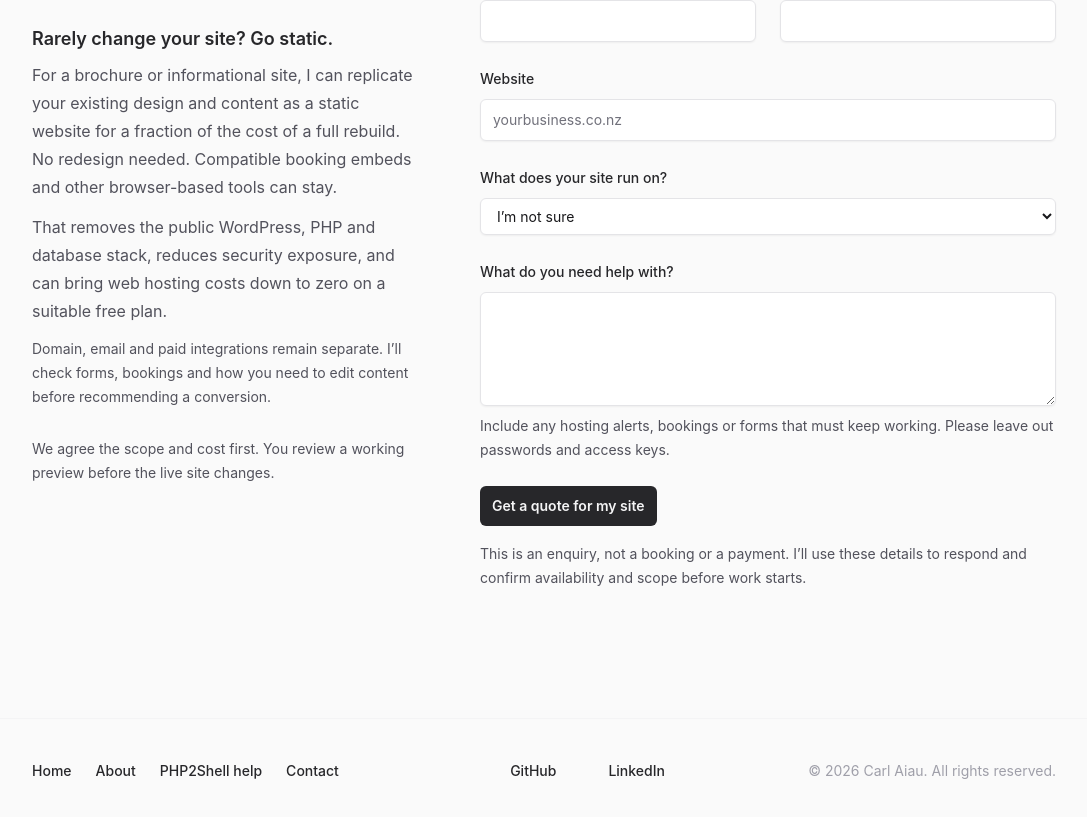
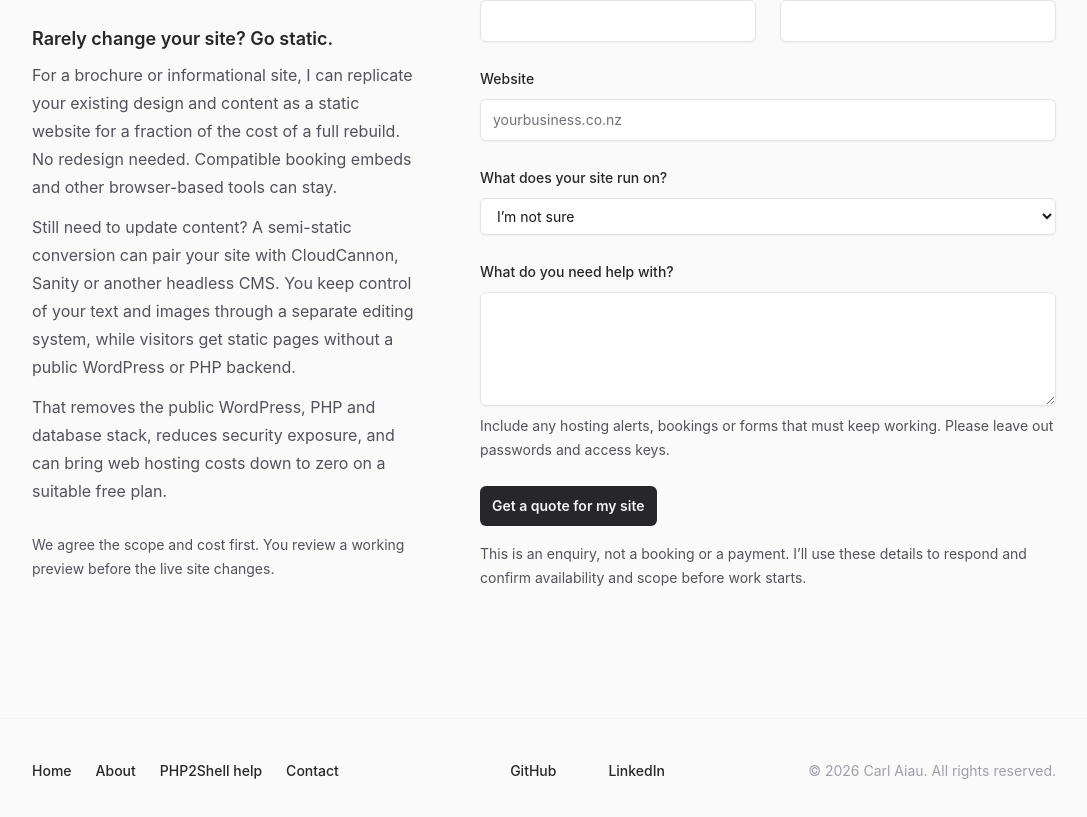
Before and after one commit to carlaiau/home, a Next.js app: page /php2shell-updating in a window 1280 px wide. Shown: the part 863-1680 px from the top of the page, without its empty margins (96-1183 px from the left). Built offline with nearby package versions, Linux system fonts and the light colour scheme; some icons are missing.

Commit message:
content: add editable static conversion option

```diff
--- a/src/app/php2shell-updating/page.tsx
+++ b/src/app/php2shell-updating/page.tsx
@@ -112,14 +112,16 @@ export default function Php2Shell() {
                   booking embeds and other browser-based tools can stay.
                 </p>
                 <p className="mt-3 text-base text-zinc-600 dark:text-zinc-400">
+                  Still need to update content? A semi-static conversion can
+                  pair your site with CloudCannon, Sanity or another headless
+                  CMS. You keep control of your text and images through a
+                  separate editing system, while visitors get static pages
+                  without a public WordPress or PHP backend.
+                </p>
+                <p className="mt-3 text-base text-zinc-600 dark:text-zinc-400">
                   That removes the public WordPress, PHP and database stack,
                   reduces security exposure, and can bring web hosting costs
                   down to zero on a suitable free plan.
-                </p>
-                <p className="mt-3 text-sm text-zinc-600 dark:text-zinc-400">
-                  Domain, email and paid integrations remain separate. I’ll
-                  check forms, bookings and how you need to edit content before
-                  recommending a conversion.
                 </p>
               </div>
             </div>
```
